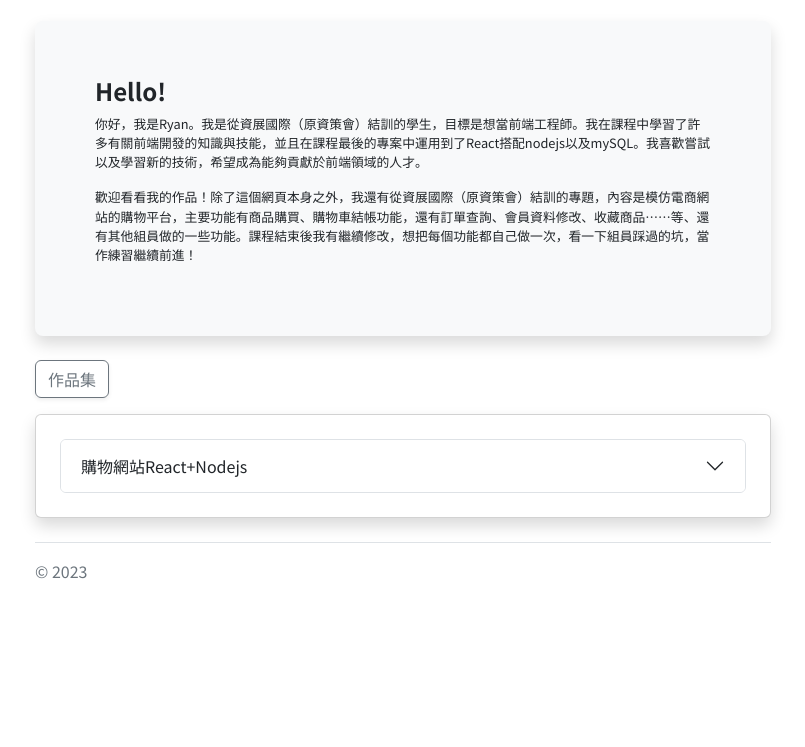
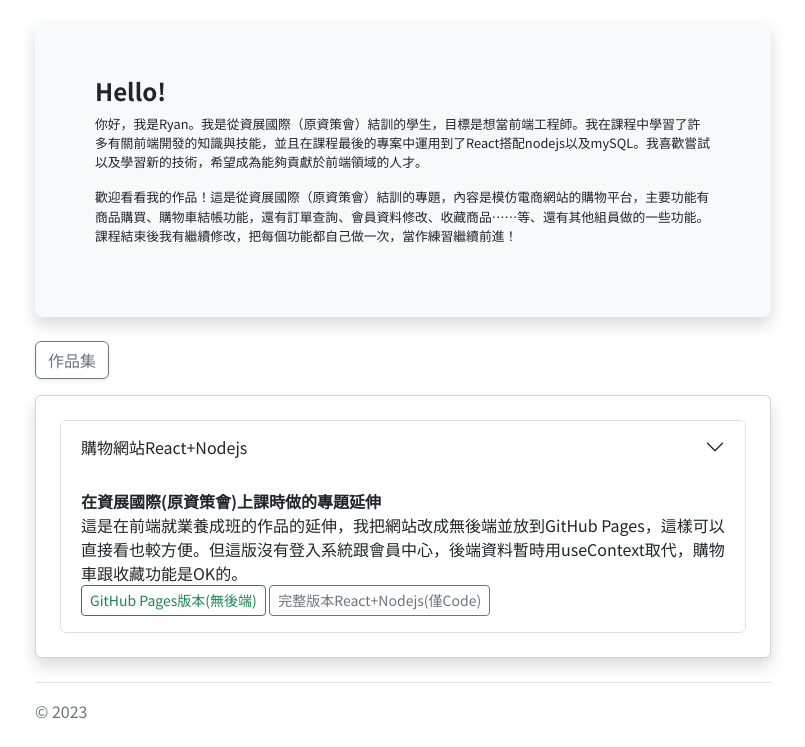
Before and after one commit to nname123/nname123.github.io, a plain HTML site: page index.html in a window 1280 px wide. Both pictures are taken after a click on the button "作品集". Shown: the part 73-820 px from the top of the page, without its empty margins (237-1042 px from the left). Drawn offline with nearby package versions, Linux system fonts and the light colour scheme.

Commit message:
[feat]微調

```diff
--- a/index.html
+++ b/index.html
@@ -65,7 +65,7 @@
                   你好，我是Ryan。我是從資展國際（原資策會）結訓的學生，目標是想當前端工程師。我在課程中學習了許多有關前端開發的知識與技能，並且在課程最後的專案中運用到了React搭配nodejs以及mySQL。我喜歡嘗試以及學習新的技術，希望成為能夠貢獻於前端領域的人才。
                 </p>
                 <p>
-                  歡迎看看我的作品！除了這個網頁本身之外，我還有從資展國際（原資策會）結訓的專題，內容是模仿電商網站的購物平台，主要功能有商品購買、購物車結帳功能，還有訂單查詢、會員資料修改、收藏商品……等、還有其他組員做的一些功能。課程結束後我有繼續修改，想把每個功能都自己做一次，看一下組員踩過的坑，當作練習繼續前進！
+                  歡迎看看我的作品！這是從資展國際（原資策會）結訓的專題，內容是模仿電商網站的購物平台，主要功能有商品購買、購物車結帳功能，還有訂單查詢、會員資料修改、收藏商品……等、還有其他組員做的一些功能。課程結束後我有繼續修改，把每個功能都自己做一次，當作練習繼續前進！
                 </p>
               </div>
             </div>
@@ -95,7 +95,7 @@
                             type="button"
                             data-bs-toggle="collapse"
                             data-bs-target="#collapseOne"
-                            aria-expanded="false"
+                            aria-expanded="true"
                             aria-controls="collapseOne"
                           >
                             購物網站React+Nodejs
@@ -103,7 +103,7 @@
                         </h2>
                         <div
                           id="collapseOne"
-                          class="accordion-collapse collapse"
+                          class="accordion-collapse collapse show"
                           aria-labelledby="headingOne"
                           data-bs-parent="#accordionFolder"
                         >
```
